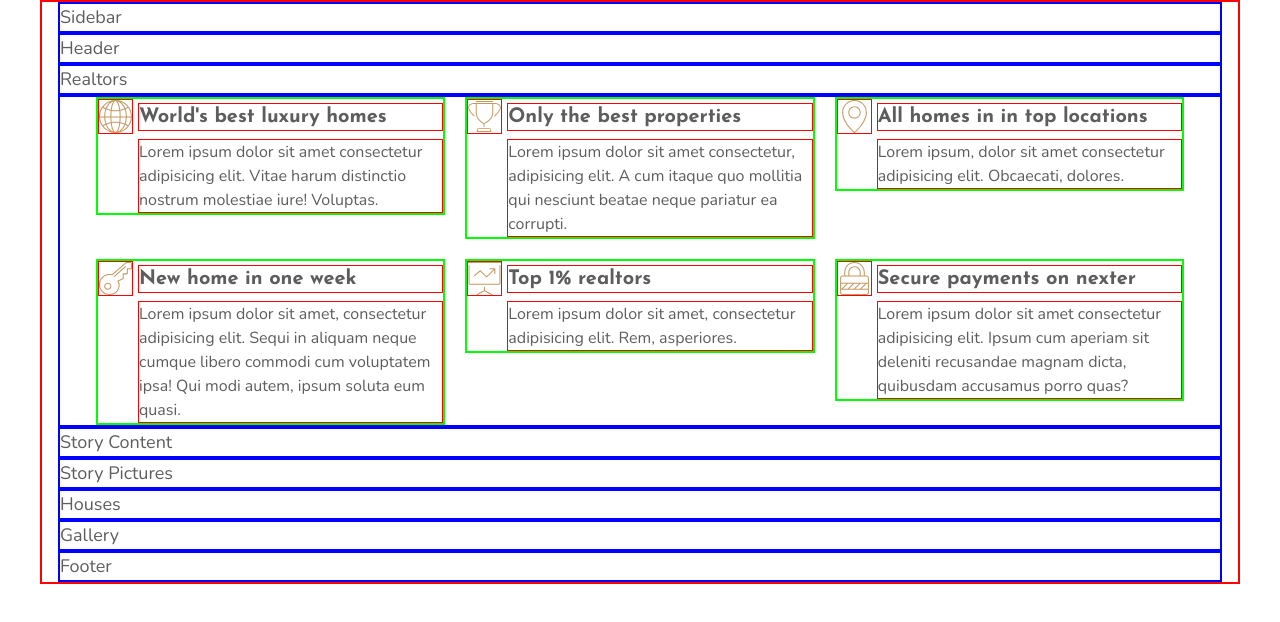
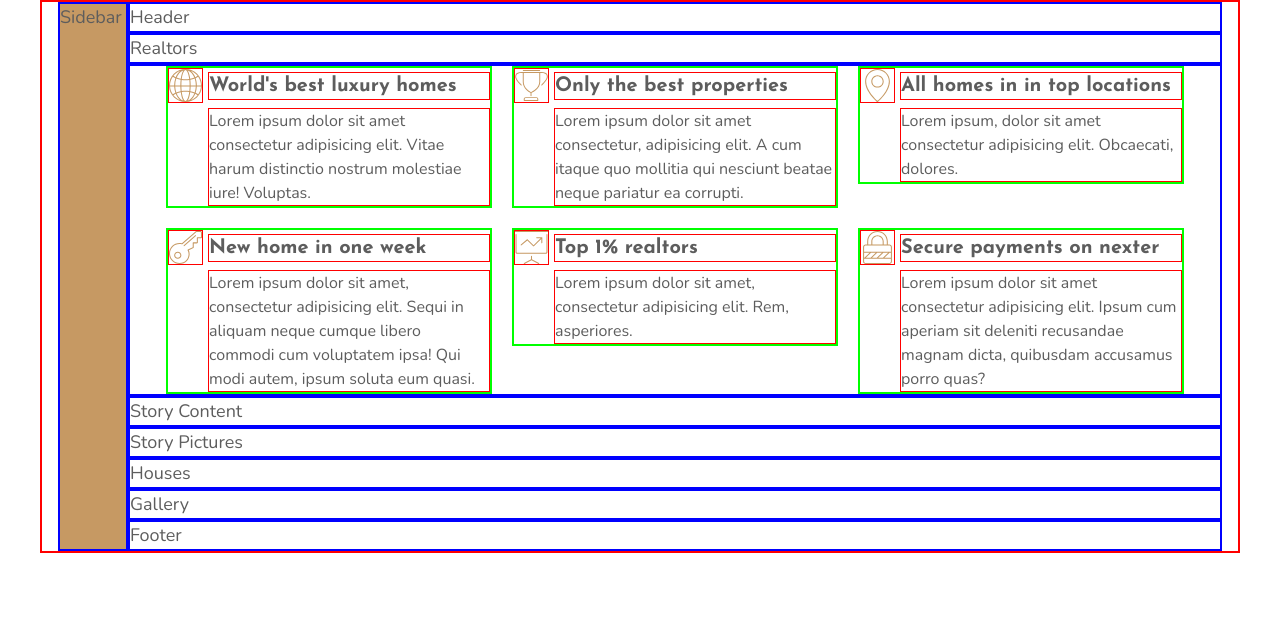
Before and after one commit to lantranad2/nexter, a website built with Parcel: page src/index.html in a window 1280 px wide. Built offline with nearby package versions, Linux system fonts and the light colour scheme.

Commit message:
Build the Sidebar section.

```diff
--- a/src/sass/layouts/_container.scss
+++ b/src/sass/layouts/_container.scss
@@ -1,4 +1,5 @@
 @use "../abstracts/variables" as *;
+@use "../abstracts/mixins" as *;
 
 .container {
   width: min(100%, 1200px);
@@ -32,38 +33,18 @@
   }
 }
 
-.sidebar {
-  // grid-column: 1 / -1;
+@include lg {
+  .container {
+    display: grid;
+    grid-template-columns: 7rem 1fr;
+
+    & > * {
+      grid-column: 2 / -1;
+    }
+
+    .sidebar {
+      grid-column: 1;
+      grid-row: 1 / span 8;
+    }
+  }
 }
-
-.header {
-  // grid-column: 1 / -1;
-}
-
-.realtors {
-  // grid-column: 1 / -1;
-}
-
-.features {
-  // grid-column: 2 / -2;
-}
-
-.story__pictures {
-  // grid-column: 1 / -1;
-}
-
-.story__content {
-  // grid-column: 1 / -1;
-}
-
-.houses {
-  // grid-column: 2 / -2;
-}
-
-.gallery {
-  // grid-column: 1 / -1;
-}
-
-.footer {
-  // grid-column: 1 / -1;
-}
--- a/src/sass/pages/_home.scss
+++ b/src/sass/pages/_home.scss
@@ -3,6 +3,7 @@
 
 @use "../components/feature";
 
+@use "../sections/sidebar";
 @use "../sections/features";
 
 @use "../layouts/container";
--- /dev/null
+++ b/src/sass/sections/_sidebar.scss
@@ -0,0 +1,6 @@
+@use "../abstracts/variables" as *;
+@use "../abstracts/mixins" as *;
+
+.sidebar {
+  background: $color-primary;
+}
```
